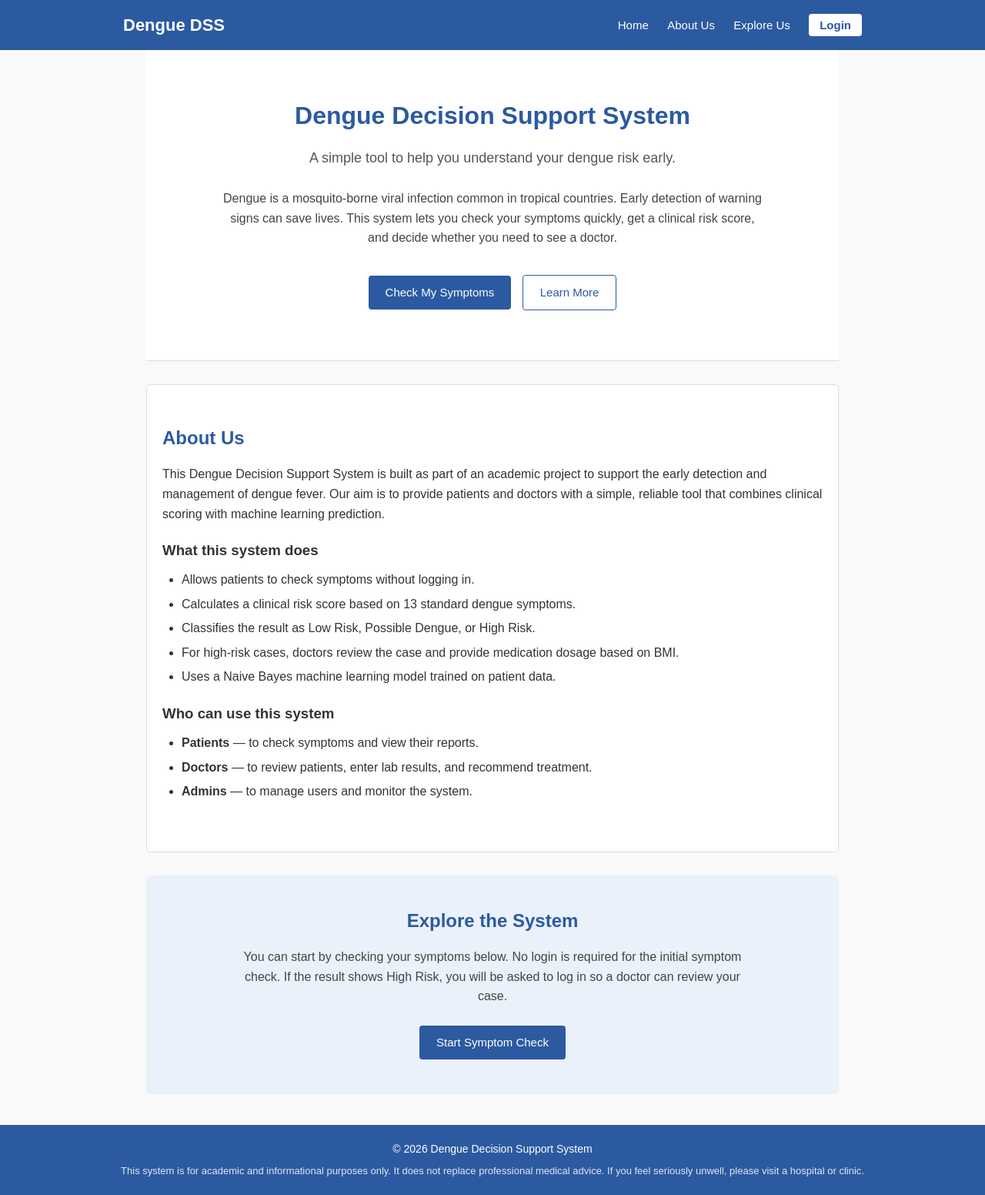
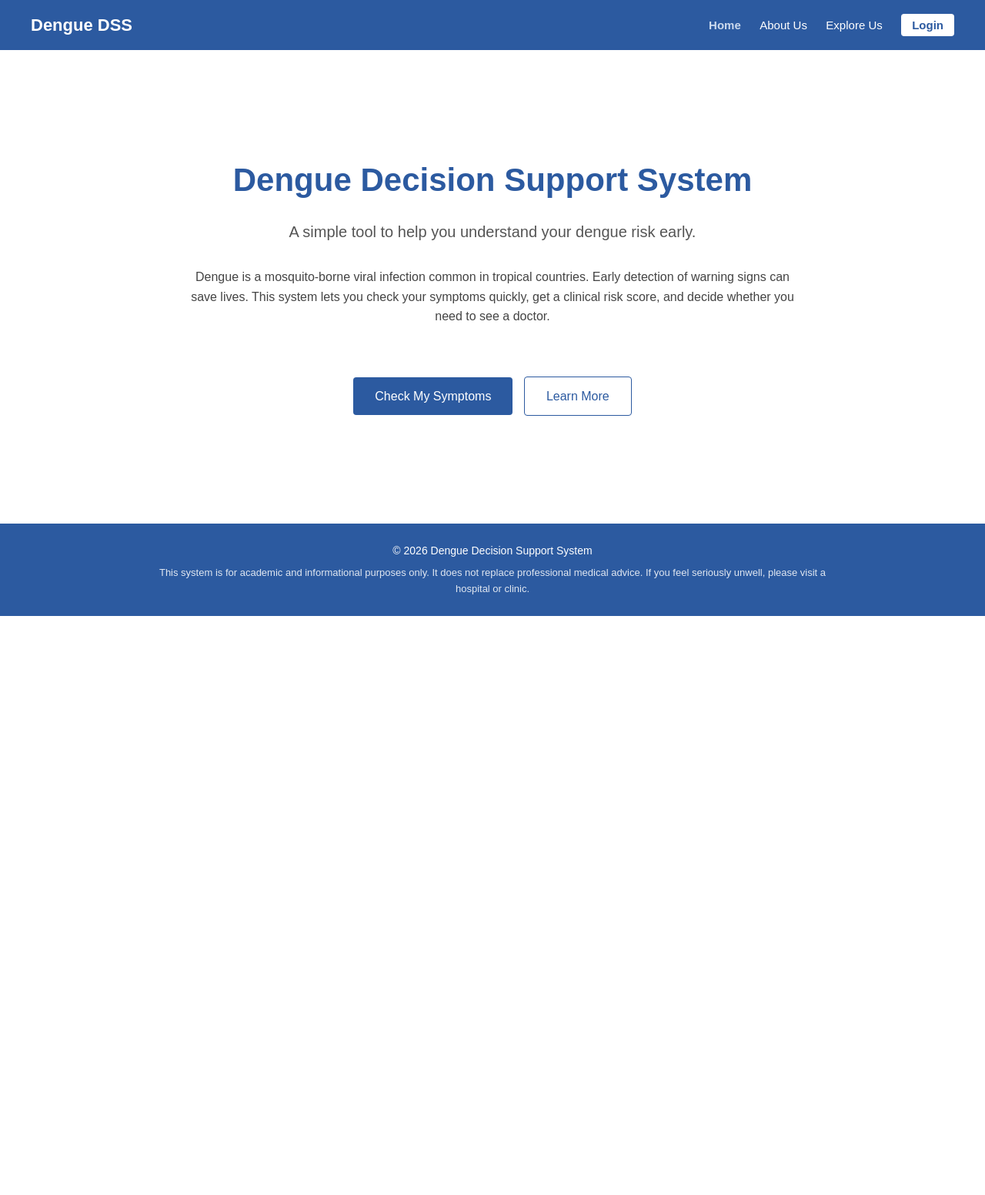
Before and after one commit to SonuKafle11/dengue_dss, a Django app: page / in a window 1280 px wide. Shown: the whole page at 77% size. After the commit the page ends 800 px from the top, so only its background shows below. Run offline with Django 4.2, Linux system fonts and the light colour scheme.

Commit message:
landing page implementation

```diff
--- a/core/static/css/landing.css
+++ b/core/static/css/landing.css
@@ -5,24 +5,32 @@
     box-sizing: border-box;
 }
 
+html, body {
+    height: 100%;
+}
+
 body {
     font-family: Arial, Helvetica, sans-serif;
     line-height: 1.6;
     color: #333;
     background-color: #f9f9f9;
+    display: flex;
+    flex-direction: column;
+    min-height: 100vh;
 }
 
-/* Navigation bar */
+/* ===== Navigation bar — full width ===== */
 .navbar {
     background-color: #2c5aa0;
     color: white;
     padding: 15px 0;
+    width: 100%;
 }
 
 .nav-content {
-    max-width: 1000px;
-    margin: 0 auto;
-    padding: 0 20px;
+    width: 100%;
+    max-width: none;
+    padding: 0 40px;
     display: flex;
     justify-content: space-between;
     align-items: center;
@@ -43,6 +51,11 @@ body {
     text-decoration: underline;
 }
 
+.navbar nav a.active {
+    color: #cbd9ed;
+    font-weight: 600;
+}
+
 .login-link {
     background-color: #ffffff;
     color: #2c5aa0 !important;
@@ -56,50 +69,58 @@ body {
     text-decoration: none !important;
 }
 
-/* Sections */
+/* ===== Sections — full width, fill remaining height ===== */
 .section {
-    max-width: 900px;
-    margin: 0 auto;
-    padding: 50px 20px;
+    width: 100%;
+    max-width: none;
+    padding: 60px 40px;
+    flex: 1;
 }
 
+/* Home section */
 .home-section {
     text-align: center;
     background-color: #ffffff;
-    padding: 60px 20px;
-    border-bottom: 1px solid #ddd;
+    padding: 40px;
+    flex: 1;
+    display: flex;
+    flex-direction: column;
+    justify-content: center;
+    align-items: center;
+    min-height: 0;
 }
 
 .home-section h1 {
-    font-size: 32px;
+    font-size: 42px;
     color: #2c5aa0;
-    margin-bottom: 15px;
+    margin-bottom: 18px;
 }
 
 .tagline {
-    font-size: 18px;
+    font-size: 20px;
     color: #555;
-    margin-bottom: 25px;
+    margin-bottom: 30px;
 }
 
 .intro {
-    max-width: 700px;
-    margin: 0 auto 30px;
+    max-width: 800px;
+    margin: 0 auto 35px;
     color: #444;
+    font-size: 16px;
 }
 
 /* Buttons */
 .button-group {
-    margin-top: 20px;
+    margin-top: 25px;
 }
 
 .btn {
     display: inline-block;
-    padding: 10px 22px;
+    padding: 12px 28px;
     margin: 5px;
     text-decoration: none;
     border-radius: 4px;
-    font-size: 15px;
+    font-size: 16px;
     border: none;
     cursor: pointer;
 }
@@ -123,52 +144,72 @@ body {
     background-color: #f0f4fa;
 }
 
-/* About section */
+/* About section — full width */
 .about-section {
+    max-width: 900px;
+    width: calc(100% - 40px);
+    margin: 30px auto;
+    margin-bottom: auto;
     background-color: #ffffff;
     border: 1px solid #ddd;
-    margin-top: 30px;
-    margin-bottom: 30px;
     border-radius: 6px;
+    padding: 40px 30px;
+}
+.about-section h2 {
+    color: #2c5aa0;
+    margin-bottom: 20px;
+    font-size: 32px;
 }
 
-.about-section h2 {
-    color: #2c5aa0;
-    margin-bottom: 15px;
+.about-section > p {
+    max-width: 1100px;
+    margin-bottom: 25px;
+    font-size: 16px;
+    line-height: 1.7;
 }
 
 .about-section h3 {
     color: #333;
-    margin-top: 20px;
-    margin-bottom: 10px;
+    margin-top: 28px;
+    margin-bottom: 14px;
+    font-size: 20px;
 }
 
 .about-section ul {
     margin-left: 25px;
-    margin-bottom: 15px;
+    margin-bottom: 20px;
 }
 
 .about-section li {
-    margin-bottom: 6px;
+    margin-bottom: 8px;
+    font-size: 15px;
 }
 
-/* Explore section */
+/* Explore section — full width */
 .explore-section {
     background-color: #eaf1fb;
     text-align: center;
-    border-radius: 6px;
-    padding: 40px 20px;
+    padding: 40px;
+    flex: 1;
+    display: flex;
+    flex-direction: column;
+    justify-content: center;
+    align-items: center;
+    min-height: 0;
 }
 
 .explore-section h2 {
     color: #2c5aa0;
-    margin-bottom: 15px;
+    margin-bottom: 20px;
+    font-size: 32px;
 }
 
 .explore-section p {
-    max-width: 650px;
-    margin: 0 auto 20px;
+    max-width: 750px;
+    margin: 0 auto 30px;
     color: #444;
+    font-size: 16px;
+    line-height: 1.7;
 }
 
 /* Footer */
@@ -176,13 +217,24 @@ body {
     background-color: #2c5aa0;
     color: white;
     text-align: center;
-    padding: 20px;
-    margin-top: 40px;
+    padding: 24px 40px;
     font-size: 14px;
+    width: 100%;
 }
 
 .disclaimer {
     margin-top: 8px;
     font-size: 13px;
     opacity: 0.85;
+    max-width: 900px;
+    margin-left: auto;
+    margin-right: auto;
 }
+
+/* Responsive */
+@media (max-width: 640px) {
+    .nav-content { padding: 0 16px; flex-wrap: wrap; gap: 10px; }
+    .section, .home-section, .about-section, .explore-section { padding: 40px 20px; }
+    .home-section h1 { font-size: 28px; }
+    .about-section h2, .explore-section h2 { font-size: 24px; }
+}
--- a/core/templates/core/landing.html
+++ b/core/templates/core/landing.html
@@ -14,16 +14,16 @@
     <div class="nav-content">
         <h2 class="logo">Dengue DSS</h2>
         <nav>
-            <a href="#home">Home</a>
-            <a href="#about">About Us</a>
-            <a href="{% url 'public_symptom_check' %}">Explore Us</a>
+            <a href="{% url 'landing' %}" class="active">Home</a>
+            <a href="{% url 'about' %}">About Us</a>
+            <a href="{% url 'explore' %}">Explore Us</a>
             <a href="{% url 'login' %}" class="login-link">Login</a>
         </nav>
     </div>
 </header>
 
 <!-- Home / Hero section -->
-<section id="home" class="section home-section">
+<section class="section home-section">
     <h1>Dengue Decision Support System</h1>
     <p class="tagline">A simple tool to help you understand your dengue risk early.</p>
 
@@ -36,47 +36,8 @@
 
     <div class="button-group">
         <a href="{% url 'public_symptom_check' %}" class="btn btn-primary">Check My Symptoms</a>
-        <a href="#about" class="btn btn-secondary">Learn More</a>
+        <a href="{% url 'about' %}" class="btn btn-secondary">Learn More</a>
     </div>
-</section>
-
-<!-- About section -->
-<section id="about" class="section about-section">
-    <h2>About Us</h2>
-
-    <p>
-        This Dengue Decision Support System is built as part of an academic
-        project to support the early detection and management of dengue fever.
-        Our aim is to provide patients and doctors with a simple, reliable tool
-        that combines clinical scoring with machine learning prediction.
-    </p>
-
-    <h3>What this system does</h3>
-    <ul>
-        <li>Allows patients to check symptoms without logging in.</li>
-        <li>Calculates a clinical risk score based on 13 standard dengue symptoms.</li>
-        <li>Classifies the result as Low Risk, Possible Dengue, or High Risk.</li>
-        <li>For high-risk cases, doctors review the case and provide medication dosage based on BMI.</li>
-        <li>Uses a Naive Bayes machine learning model trained on patient data.</li>
-    </ul>
-
-    <h3>Who can use this system</h3>
-    <ul>
-        <li><strong>Patients</strong> — to check symptoms and view their reports.</li>
-        <li><strong>Doctors</strong> — to review patients, enter lab results, and recommend treatment.</li>
-        <li><strong>Admins</strong> — to manage users and monitor the system.</li>
-    </ul>
-</section>
-
-<!-- Explore section -->
-<section id="explore" class="section explore-section">
-    <h2>Explore the System</h2>
-    <p>
-        You can start by checking your symptoms below. No login is required for
-        the initial symptom check. If the result shows High Risk, you will be
-        asked to log in so a doctor can review your case.
-    </p>
-    <a href="{% url 'public_symptom_check' %}" class="btn btn-primary">Start Symptom Check</a>
 </section>
 
 <!-- Footer -->
--- a/core/urls.py
+++ b/core/urls.py
@@ -4,6 +4,8 @@ from . import views
 urlpatterns = [
     # Public landing page — first thing visitors see
     path('', views.landing, name='landing'),
+    path('about/',   views.about,   name='about'),
+    path('explore/', views.explore, name='explore'),
 
     # Public symptom checker (no login required)
     path('check/', views.public_symptom_check, name='public_symptom_check'),
--- a/core/views.py
+++ b/core/views.py
@@ -62,6 +62,12 @@ def admin_required(fn):
 
 def landing(request):
     return render(request, 'core/landing.html')
+
+def about(request):
+    return render(request, 'core/about.html')
+
+def explore(request):
+    return render(request, 'core/explore.html')
 
 def index(request):
     role = request.session.get('role')
```
Also changed, not shown: core/templates/core/about.html (added, +61 -0 lines), core/templates/core/explore.html (added, +44 -0 lines), core/static/js/main.js (line endings or trailing spaces).
